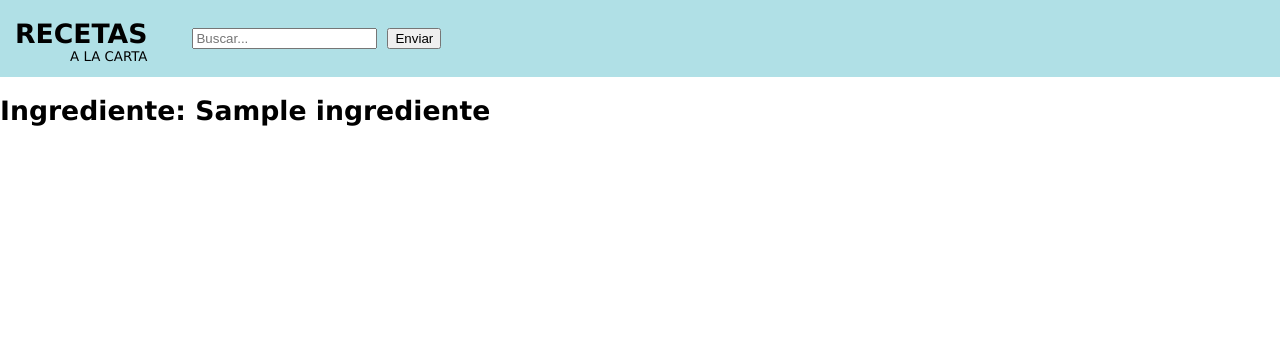
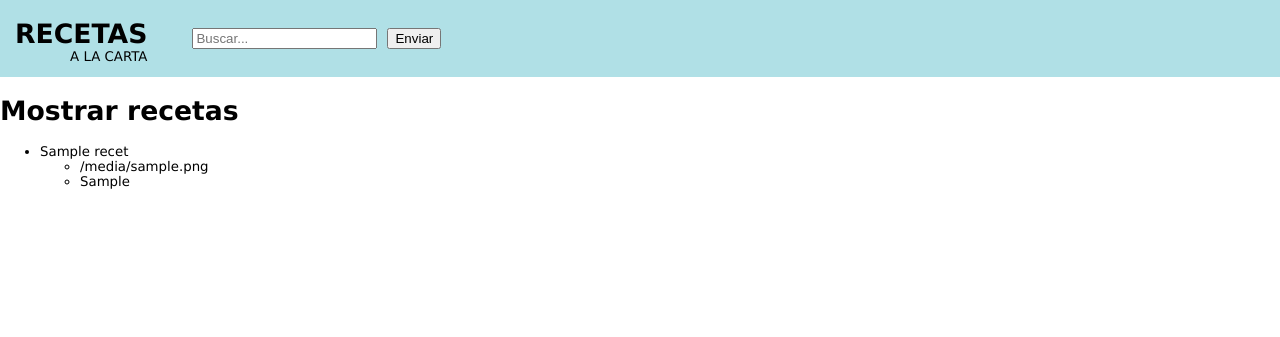
Before and after one commit to pablorom/UGR_ISI_proyecto, a Flask app: template temporal_webscrapping/templates/mostrar.html in a window 1280 px wide. Shown: the top 337 px of the page. Run offline with Flask 2, Linux system fonts and the light colour scheme; the template is opened without the code that fills it: most values are stand-ins (such as "Sample title", 1, 10 or a date in 2020).

Commit message:
Muestra recetas (cutre) en html

```diff
--- a/temporal_webscrapping/Busqueda.py
+++ b/temporal_webscrapping/Busqueda.py
@@ -23,11 +23,15 @@ class Busqueda:
         # self.listaReceta contiene los ingredientes de ambas paginas
         self.listaReceta = ws.buscar_nosolodulces()
 
+        return self.listaReceta
+
     # Aqui falta el método que realiza la búsqueda con la API
 
     def buscar(self):
-        self.busqueda_scrapping()
+        self.listaReceta = self.busqueda_scrapping()
         # Aqui se llamaria al método que hace una busqueda conn la API
+
+        return self.listaReceta
 
     # Método que muestra los resultados (para comprobar que funciona bien)
     def mostrar_receta(self):
--- a/temporal_webscrapping/app.py
+++ b/temporal_webscrapping/app.py
@@ -20,9 +20,9 @@ def index():
 def procesar():
     ingrediente = request.args.get("ingrediente")  # request del parametro ingrediente del formulario
     busq = Busqueda.Busqueda(ingrediente);
-    busq.buscar();
-    busq.mostrar_receta();
-    return render_template("mostrar.html", ingrediente=ingrediente) # Se carega un html nuevo (mostrar.html) tras la peticion
+    listaReceta = busq.buscar();
+    #busq.mostrar_receta();
+    return render_template("mostrar.html", recetas=listaReceta) # Se carega un html nuevo (mostrar.html) tras la peticion
 
 # No borrar este metodo (por ahora) ... esto deberia cambiarse por el servidor cloud
 if __name__ == "__main__":
--- a/temporal_webscrapping/templates/mostrar.html
+++ b/temporal_webscrapping/templates/mostrar.html
@@ -24,7 +24,17 @@
         </div>
     </header>
     <main>
-        <h1>Ingrediente: {{ingrediente}}</h1>
+        <h1>Mostrar recetas</h1>
+        <ul>
+        {% for recet in recetas %}
+            <li>{{ recet.titulo }}</a>
+                <ul>
+                    <li>{{ recet.urlImagen }}</a>
+                    <li>{{ recet.paginaOriginal }}</a>
+                </ul>
+            </li>
+        {% endfor %}
+        </ul>
     </main>
 </body>
 </html>
```
